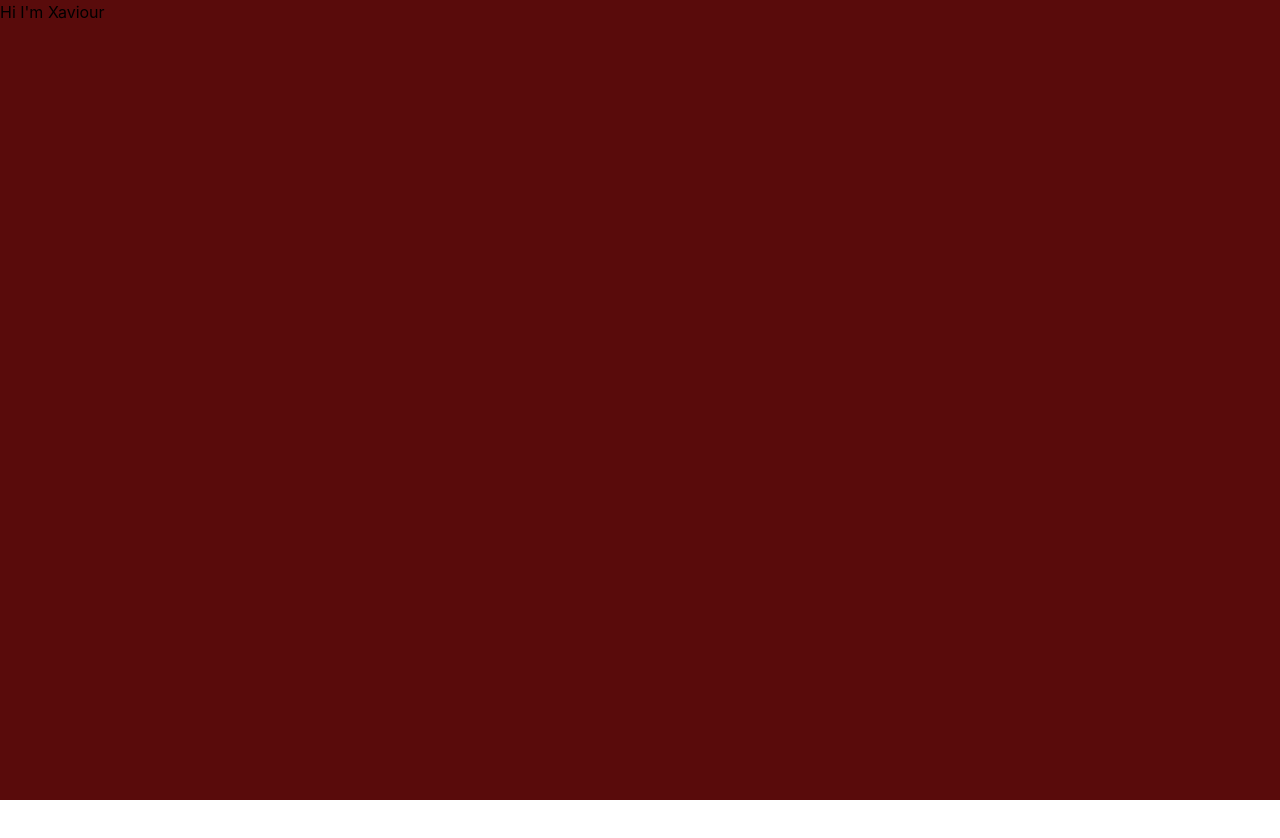
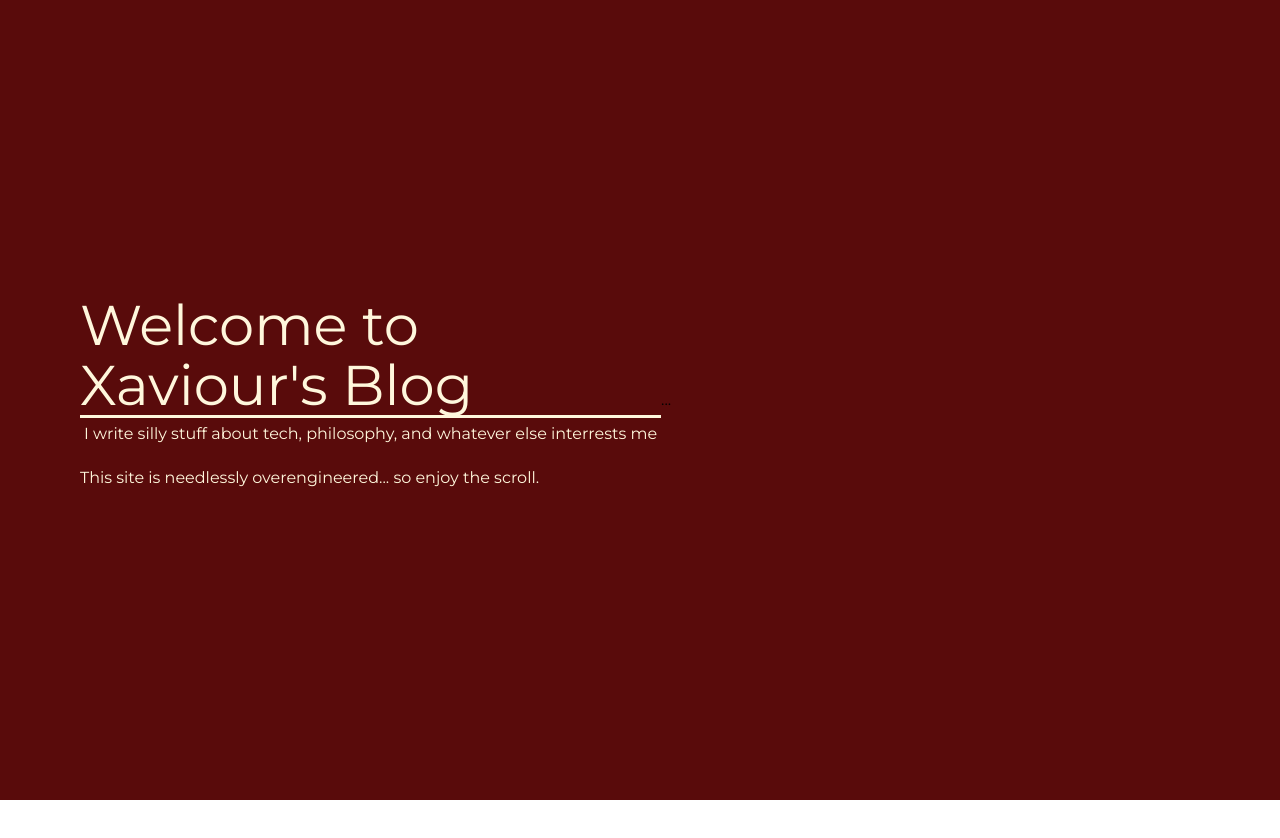
Before and after one commit to XaviourG/blog, a React (Vite) app in the folder client/: page / in a window 1280 px wide. Shown: the top 838 px of the page. Built offline with nearby package versions, Linux system fonts and the light colour scheme.

Commit message:
implement basic rendition of horizontal scroll panel content

```diff
--- a/client/index.html
+++ b/client/index.html
@@ -5,6 +5,9 @@
     <link rel="icon" type="image/svg+xml" href="/vite.svg" />
     <meta name="viewport" content="width=device-width, initial-scale=1.0" />
     <title>Blog | XaviourG</title>
+    <link rel="preconnect" href="https://fonts.googleapis.com">
+    <link rel="preconnect" href="https://fonts.gstatic.com" crossorigin>
+    <link href="https://fonts.googleapis.com/css2?family=Montserrat:ital,wght@0,100;0,400;0,700;1,100;1,400;1,700&display=swap" rel="stylesheet">
   </head>
   <body>
     <div id="root"></div>
--- a/client/src/components/HorizontalScrollContainer.tsx
+++ b/client/src/components/HorizontalScrollContainer.tsx
@@ -15,10 +15,10 @@ const HorizontalScrollContainer = ({
 
   useEffect(() => {
     if (scrollContainerRef.current && scrollElementRef.current) {
-      let scrollDist = scrollPosition.y - scrollContainerRef.current.clientTop;
-      if (scrollDist > window.innerWidth) {
-        scrollDist = window.innerWidth;
-      }
+      const scrollDist = scrollPosition.y - scrollContainerRef.current.clientTop;
+      // if (scrollDist > window.innerWidth) {
+      //   scrollDist = window.innerWidth;
+      // }
       setHorizontalOffset(scrollDist);
     }
   }, [scrollPosition]);
--- a/client/src/components/scroll-panels/LandingScrollPanel.tsx
+++ b/client/src/components/scroll-panels/LandingScrollPanel.tsx
@@ -1,13 +1,48 @@
 import { ReactElement } from "react";
+import Colors from "../../core/ColorPalette";
 
 const LandingScrollPanel = (): ReactElement => {
 
   return (
     <div style={{
       height: '100vh',
-      width: '100vw',
+      minWidth: '100vw',
+      display: 'flex',
+      justifyContent: 'center',
+      alignItems: 'center',
     }}>
-      Hi I'm Xaviour
+      <div style={{
+        display: 'flex',
+        flexDirection: 'column',
+        maxWidth: '50%',
+        paddingLeft: '5rem',
+      }}>
+        <h1 style={{
+          color: Colors.TEXT,
+          fontWeight: 500,
+          fontSize: '3.5rem',
+          lineHeight: '3.75rem',
+          margin: 0,
+          padding: 0,
+          borderBottom: `3px solid ${Colors.TEXT}`,
+        }}>Welcome to<br/>Xaviour's Blog</h1>
+        <p style={{
+          color: Colors.TEXT,
+          margin: 0,
+          padding: '0.25rem',
+        }}>I write silly stuff about tech, philosophy, and whatever else interrests me</p>
+        <p style={{
+          color: Colors.TEXT,
+        }}>This site is needlessly overengineered... so enjoy the scroll.</p>
+      </div>
+
+      <div style={{
+        display: 'flex',
+        flexDirection: 'column',
+        width: '50%',
+      }}>
+        ...
+      </div>
     </div>
   );
 };
--- a/client/src/components/scroll-panels/ParallaxQuotePanel.tsx
+++ b/client/src/components/scroll-panels/ParallaxQuotePanel.tsx
@@ -1,13 +1,25 @@
 import { ReactElement } from "react";
+import Colors from "../../core/ColorPalette";
 
 const ParallaxQuotePanel = (): ReactElement => {
 
   return (
     <div style={{
       height: '100vh',
-      width: '100vw',
+      width: '100%',
+      display: 'flex',
+      justifyContent: 'center',
+      alignItems: 'center',
+      overflowX: 'auto',
     }}>
-      Wow this is a really cool quote
+      <p style={{
+        color: Colors.TEXT,
+        fontSize: '6rem',
+        fontWeight: 700,
+        padding: '2rem',
+      }}>
+        Reading is to the mind what exercise is to the body.
+      </p>
     </div>
   );
 };
--- a/client/src/index.css
+++ b/client/src/index.css
@@ -1,7 +1,7 @@
 :root {
   margin: 0;
   padding: 0;
-  font-family: Inter, system-ui, Avenir, Helvetica, Arial, sans-serif;
+  font-family: Montserrat, system-ui, Avenir, Helvetica, Arial, sans-serif;
   line-height: 1.5;
   font-weight: 400;
 }
```
